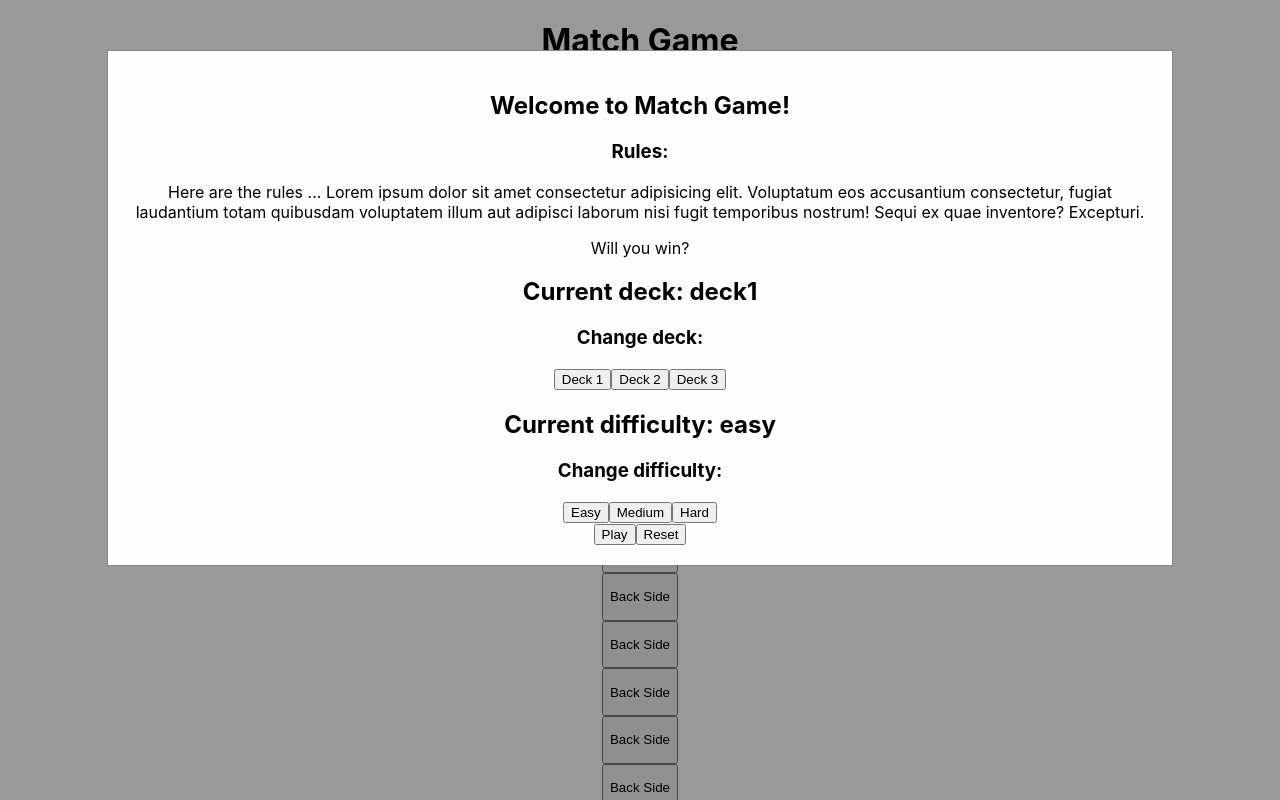
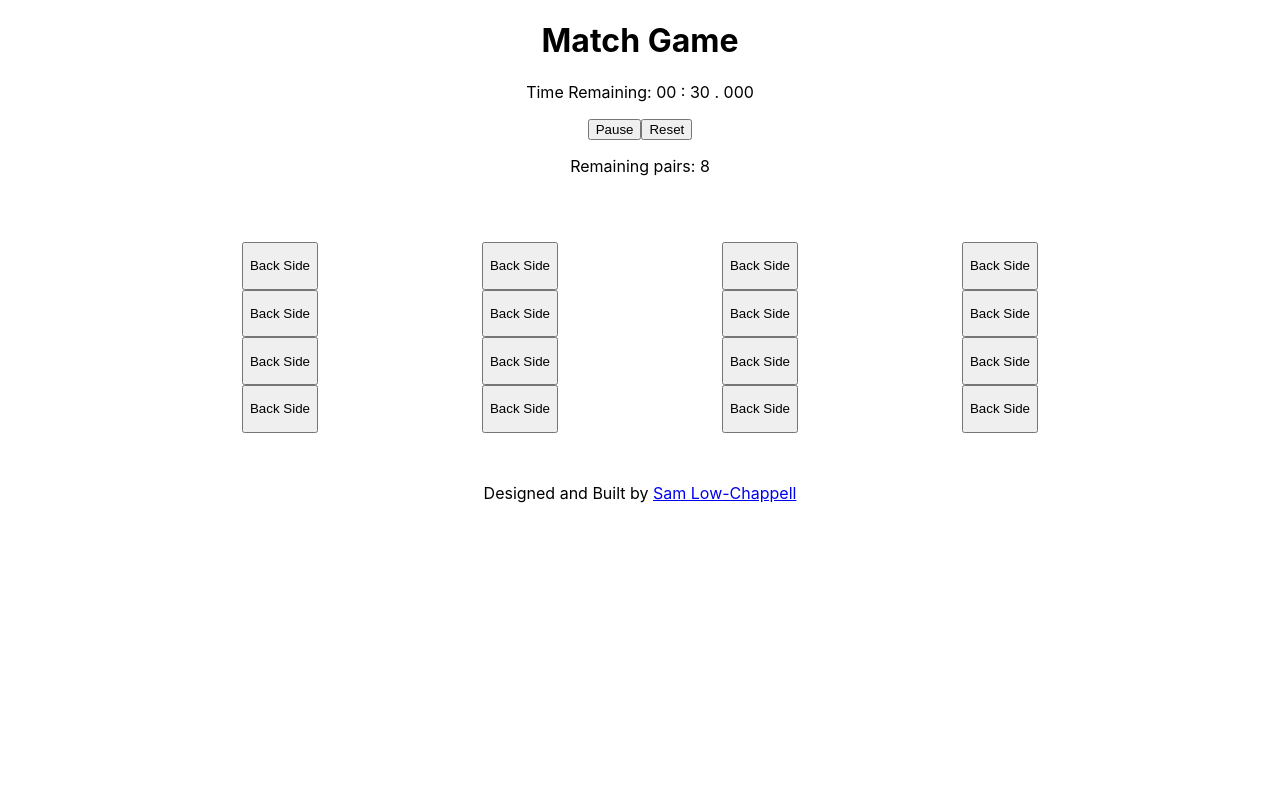
Before and after one commit to sjlowchappell/match-game, a React (Create React App) app: page / in a window 1280 px wide. Shown: the top 800 px of the page. Built offline with nearby package versions, Linux system fonts and the light colour scheme.

Commit message:
updated styles for Card Gallery

```diff
--- a/src/App.tsx
+++ b/src/App.tsx
@@ -8,7 +8,7 @@ function App() {
 	return (
 		<div className="App">
 			<Layout>
-				<Modal />
+				{/* <Modal /> */}
 				<Game />
 			</Layout>
 		</div>
--- a/src/components/cardGallery.tsx
+++ b/src/components/cardGallery.tsx
@@ -1,6 +1,16 @@
 import React, { FC } from 'react';
 import { connect } from 'react-redux';
 import Card from './card';
+import styled from 'styled-components';
+
+const Container = styled.div`
+	padding: 50px 0px;
+	display: flex;
+	flex-wrap: wrap;
+	> * {
+		min-width: 25%;
+	}
+`;
 
 interface CardGalleryProps {
 	cards: {
@@ -11,12 +21,12 @@ interface CardGalleryProps {
 
 const CardGallery: FC<CardGalleryProps> = ({ cards }) => {
 	return (
-		<div>
+		<Container>
 			{/* go through deck and return a new card component for each card */}
 			{cards.deck.map((card: any, index: any) => {
 				return <Card key={`cardid-${index}`} card={card} image={'Fake'} flipped={cards.flipped} />;
 			})}
-		</div>
+		</Container>
 	);
 };
 
```
